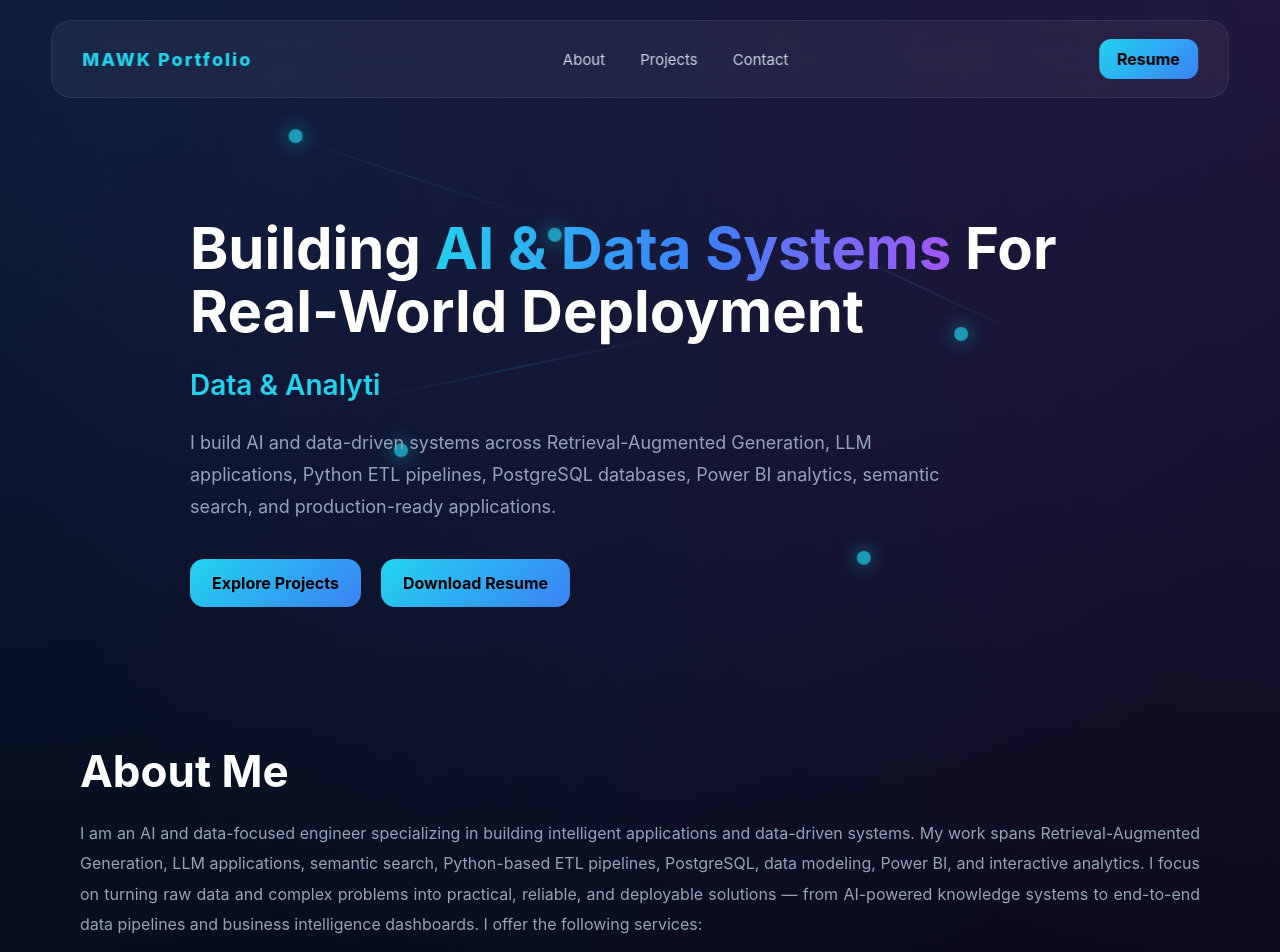
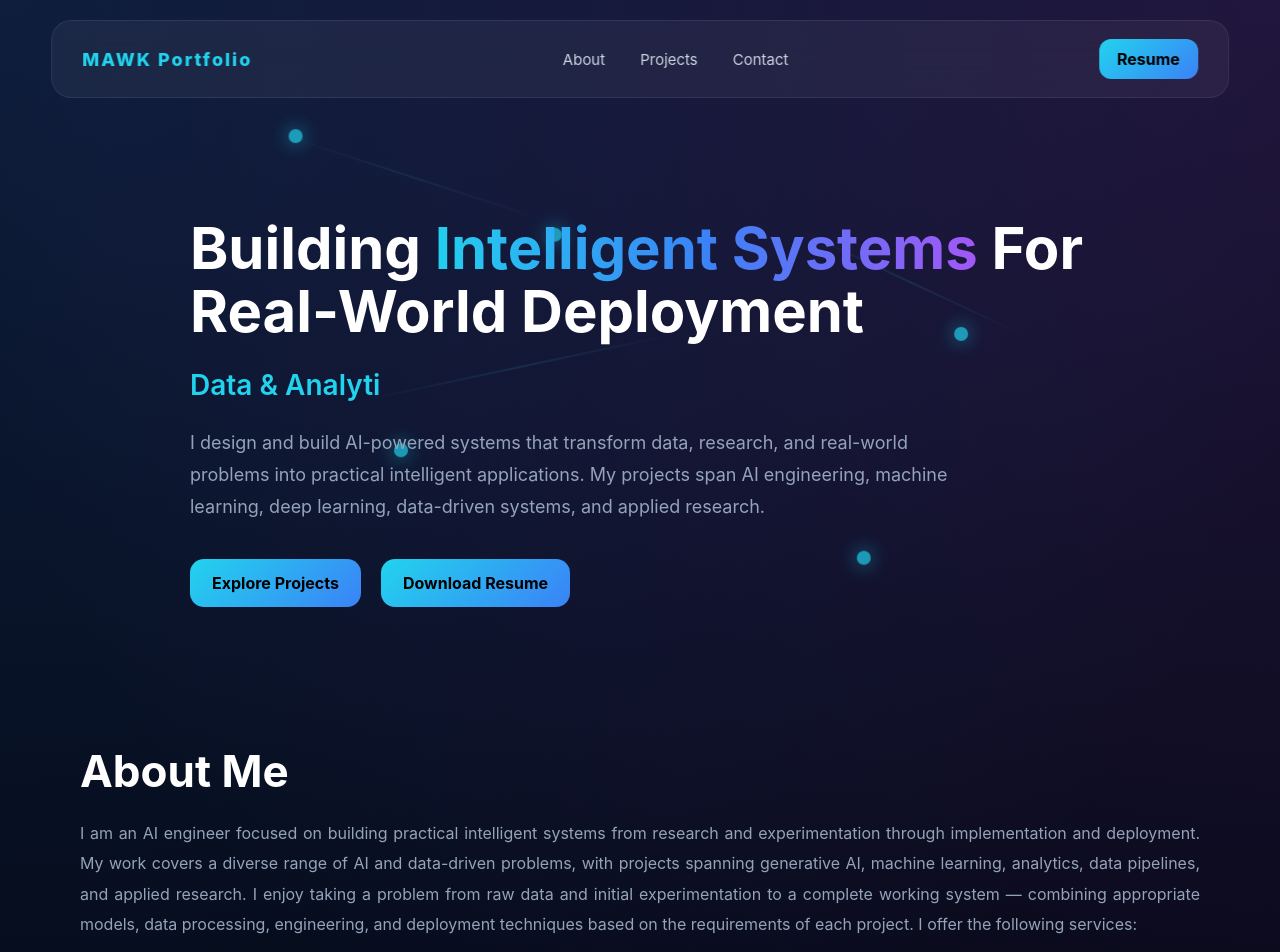
Before and after one commit to maw-khan/portfolio, a React (Vite) app: page / in a window 1280 px wide. Shown: the top 952 px of the page. Built offline with nearby package versions, Linux system fonts and the light colour scheme.

Commit message:
Update App.jsx

```diff
--- a/src/App.jsx
+++ b/src/App.jsx
@@ -219,7 +219,7 @@ export default function App() {
 
           <h1>
             Building
-            <span className="gradient"> AI & Data Systems </span>
+            <span className="gradient"> Intelligent Systems </span>
             For Real-World Deployment
           </h1>
 
@@ -231,7 +231,7 @@ export default function App() {
                 "AI Engineer", 1500,
                 "RAG / LLM Developer", 1500,
                 "Data & Analytics Engineer", 1500,
-                "Python ETL Developer", 1500,
+                "Machine Learning Developer", 1500,
                 "Power BI Developer", 1500
               ]}
               speed={50}
@@ -241,9 +241,7 @@ export default function App() {
           </div>
 
           <p className="heroText">
-            I build AI and data-driven systems across Retrieval-Augmented Generation,
-            LLM applications, Python ETL pipelines, PostgreSQL databases,
-            Power BI analytics, semantic search, and production-ready applications.
+            I design and build AI-powered systems that transform data, research, and real-world problems into practical intelligent applications. My projects span AI engineering, machine learning, deep learning, data-driven systems, and applied research.
           </p>
 
           <div className="heroButtons">
@@ -272,9 +270,9 @@ export default function App() {
         <h2>About Me</h2>
 
         <p className="aboutText">
-          I am an AI and data-focused engineer specializing in building intelligent applications and data-driven systems. My work spans Retrieval-Augmented Generation, LLM applications, semantic search, Python-based ETL pipelines, PostgreSQL, data modeling, Power BI, and interactive analytics.
+          I am an AI engineer focused on building practical intelligent systems from research and experimentation through implementation and deployment. My work covers a diverse range of AI and data-driven problems, with projects spanning generative AI, machine learning, analytics, data pipelines, and applied research.
 
-I focus on turning raw data and complex problems into practical, reliable, and deployable solutions — from AI-powered knowledge systems to end-to-end data pipelines and business intelligence dashboards.
+I enjoy taking a problem from raw data and initial experimentation to a complete working system — combining appropriate models, data processing, engineering, and deployment techniques based on the requirements of each project.
           I offer the following services:
         </p>
 
```
